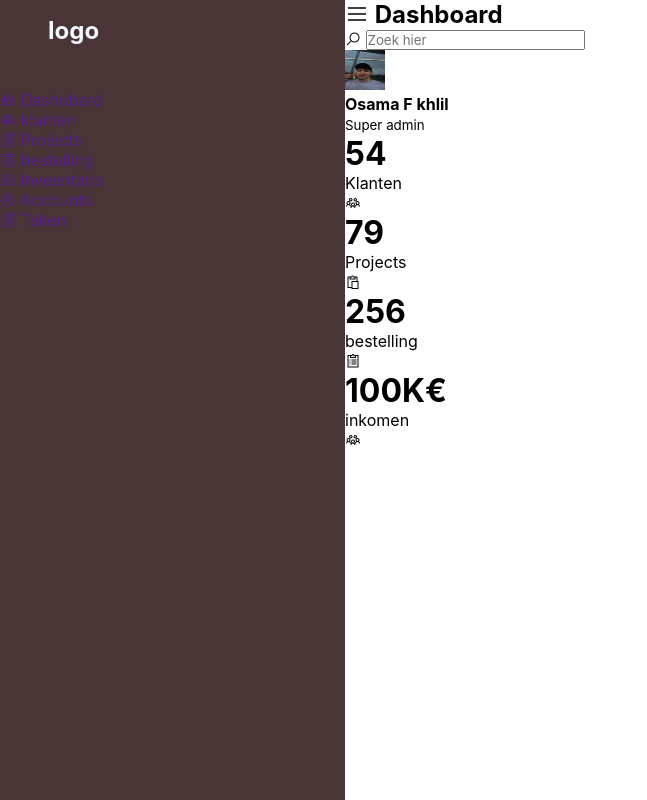
After one commit to Osama-khalail/webapplicati1-opdracht-1, a PHP site: page /htdocs/adminplaner2/index.php in a window 1280 px wide. The commit adds this page. Shown: the whole page, without its empty margins (0-647 px from the left). Run offline with PHP 8.4, Linux system fonts and the light colour scheme.

Commit message:
Een nieuwe Adminplaner

```diff
--- /dev/null
+++ b/Admin planer/htdocs/adminplaner2/css/adminplaner2.css
@@ -0,0 +1,34 @@
+* {
+    margin: 0;
+    padding: 0;
+    font-family: 'Inter', sans-serif;
+    box-sizing: border-box;
+    text-decoration: none;
+}
+:root{
+    --main-color: rgba(73, 53, 53, 1);
+    --color-drak:rgba(217, 217, 217, 1);
+    --text-grey:rgba(150, 65, 65, 1);
+}
+.side-bar{
+    width: 345px;
+    position: fixed;
+    left: 0;
+    top: 0;
+    height: 100%;
+    background-color: var(--main-color);
+}
+.sidebar-brand{
+    height: 90px;
+    padding:  1rem 0rem  1rem 2rem;
+    color: aliceblue;
+
+}
+.sidebar-brand h2 span{
+    display: inline-block;
+    padding-right: 1rem;
+
+}
+.main-content{
+    margin-left:  345px ;
+}
--- /dev/null
+++ b/Admin planer/htdocs/adminplaner2/index.php
@@ -0,0 +1,123 @@
+<!DOCTYPE html>
+<html lang="en">
+<head>
+  <meta charset="UTF-8">
+  <meta http-equiv="X-UA-Compatible" content="IE=edge">
+  <meta name="viewport" content="width=device-width, initial-scale=1.0">
+  <link rel="stylesheet" href="css/adminplaner2.css">
+  <link rel="stylesheet" href="https://maxst.icons8.com/vue-static/landings/line-awesome/line-awesome/1.3.0/css/line-awesome.min.css">
+  <title> admin planer2</title>
+</head>
+<body>
+    <div class="side-bar">
+        <div class="sidebar-brand">
+            <h2><span class="lab la-dog"></span>logo</h2>
+        </div>
+        <div class="sidebar-menu">
+            <ul>
+                <li>
+                    <a href="">
+                      <span class="las la-igloo"></span>
+                      <span>Dashobard</span></a>
+                </li>
+                <li>
+                    <a href="">
+                      <span class="las la-users"></span>
+                      <span>klanten</span></a>
+                </li>
+                <li>
+                    <a href="">
+                      <span class="las la-clipboard-list"></span>
+                      <span>Projects</span></a>
+                </li>
+                <li>
+                    <a href="">
+                      <span class="las la-clipboard-list"></span>
+                      <span>bestelling</span></a>
+                </li>
+                <li>
+                    <a href="">
+                      <span class="las la-receipt"></span>
+                      <span>Inveentaris</span></a>
+                </li>
+                <li>
+                    <a href="">
+                      <span class="las la-user-circle"></span>
+                      <span>Accounts</span></a>
+                </li>
+                <li>
+                    <a href="">
+                      <span class="las la-clipboard-list"></span>
+                      <span>Taken</span></a>
+                </li>
+
+
+            </ul>
+        </div>
+    </div>
+    <div class="main-content">
+      <header>
+        <h2>
+          <label for="">
+            <span class="las la-bars"></span>
+          </label>
+          Dashboard
+        </h2>
+        <div class="search-wrapper">
+          <span class="las la-search"></span>
+          <input type="search" placeholder="Zoek hier"/>
+        </div>
+        <div class="user-wrapper">
+          <img src="img/user.jpeg" width="40px" height="40px" alt="">
+          <div class="">
+            <h4>Osama F khlil</h4>
+            <small>Super admin</small>
+          </div>
+        </div>
+      </header>
+      <main>
+        <div class="cards">
+          <div class="card-single">
+            <div>
+            <h1>54</h1>
+            <span>Klanten</span>
+            </div>
+          </div>
+          <div>
+            <span class="las la-users"></span>
+
+          </div>
+          <div class="card-single">
+            <div>
+            <h1>79</h1>
+            <span>Projects</span>
+            </div>
+          </div>
+          <div>
+            <span class="las la-clipboard"></span>
+          </div>
+
+          <div class="card-single">
+            <div>
+            <h1>256</h1>
+            <span>bestelling</span>
+            </div>
+          </div>
+          <div>
+            <span class="las la-clipboard-list"></span>
+          </div>
+
+          <div class="card-single">
+            <div>
+            <h1>100K&euro;</h1>
+            <span>inkomen</span>
+            </div>
+          </div>
+          <div>
+            <span class="las la-users"></span>
+          </div>
+        </div>
+      </main>
+    </div>
+</body>
+</html>
```
Also changed, not shown: Admin planer/htdocs/Admin planer/admin.php (added, +46 -0 lines), Admin planer/htdocs/Admin planer/css/adminPlaner.css (added, +171 -0 lines), Admin planer/htdocs/Admin planer/login.php (deleted, +0 -14 lines), Admin planer/htdocs/crud/css/main.css (+5 -3 lines), Admin planer/htdocs/crud/index.php (+6 -11 lines), Admin planer/htdocs/adminplaner2/img/user.jpeg (added), 1 other file.
